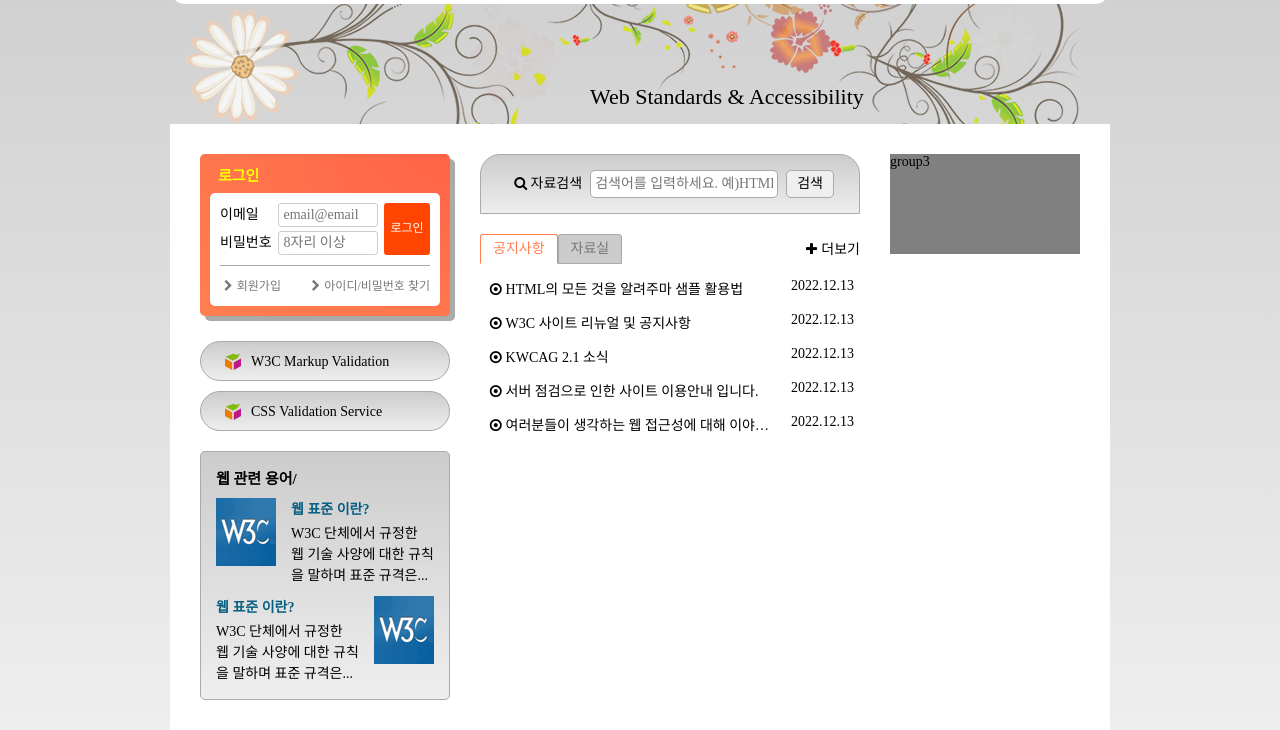
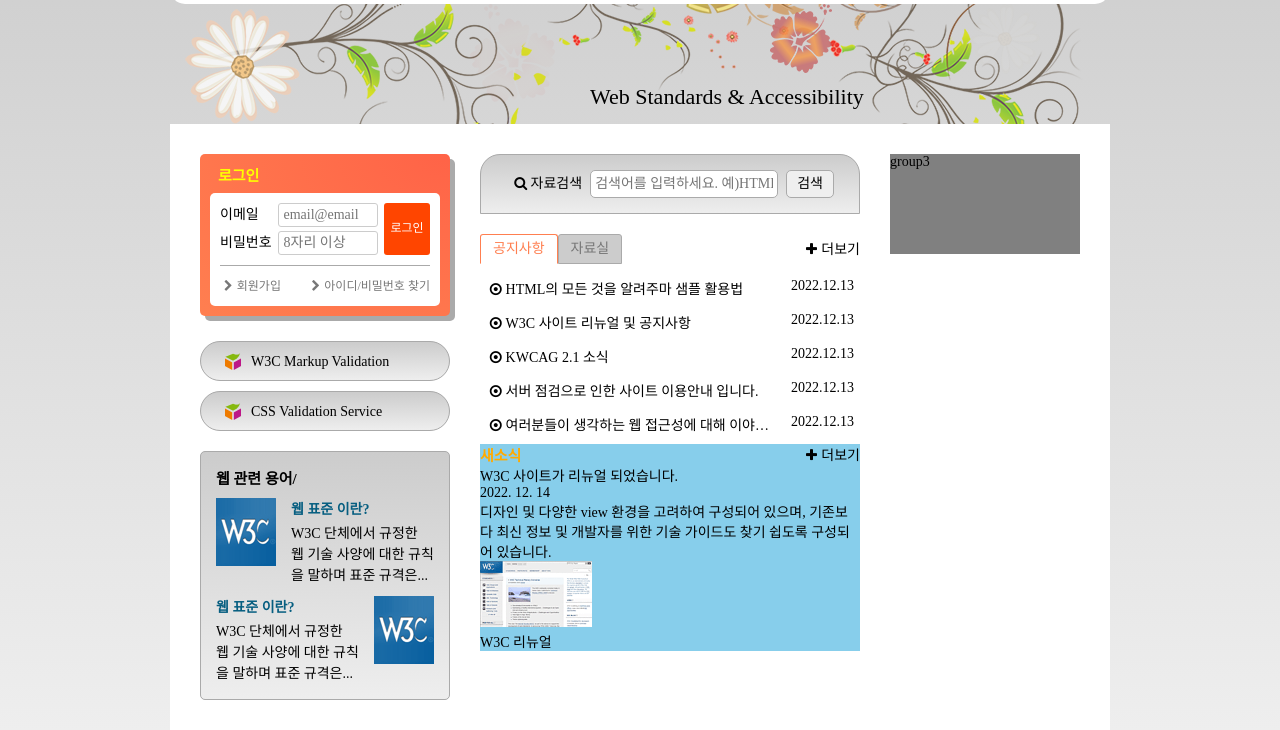
Before and after one commit to jangjihoon96/HTML5, a plain HTML site: page index.html in a window 1280 px wide. Shown: the part 123-853 px from the top of the page. Drawn offline with Linux system fonts and the light colour scheme.

Commit message:
중간저장

```diff
--- a/index.html
+++ b/index.html
@@ -260,6 +260,19 @@
         <a href="/" class="more-btn icon-plus" aria-labelledby="archiveBtn">더보기</a>
       </div>
     </section>
+    <section class="news">
+      <h2 class="news-title title-size title-color">새소식</h2>
+      <div class="news-content">
+        <h3 class="news-content-title">W3C 사이트가 리뉴얼 되었습니다.</h3>
+        <time class="news-content-time" datetime="2022-12-14:T22:13:02">2022. 12. 14</time>
+        <p class="news-content-desc">디자인 및 다양한 view 환경을 고려하여 구성되어 있으며, 기존보다 최신 정보 및 개발자를 위한 기술 가이드도 찾기 쉽도록 구성되어 있습니다.</p>
+      </div>
+      <figure class="news-img">
+        <img src="./assets/news.gif" alt="W3C 리뉴얼된 모습의 썸네일" />
+        <figcaption>W3C 리뉴얼</figcaption>
+      </figure>
+      <a href="/" class="icon-plus news-more">더보기</a>
+    </section>
   </div>
   <div class="group group3">group3</div>
 </main>
--- a/styles/style.css
+++ b/styles/style.css
@@ -481,3 +481,13 @@
   position: absolute;
   top:0; right:0;
 }
+
+.news{
+  background-color: skyblue;
+  position: relative;
+}
+
+.news-more{
+  position: absolute;
+  top:0; right:0;
+}
```
